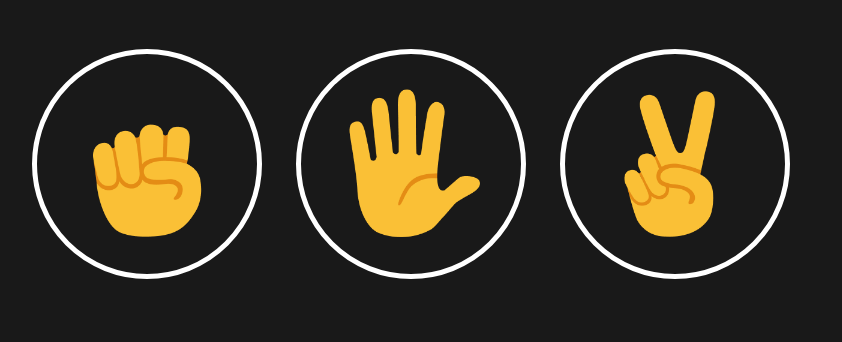
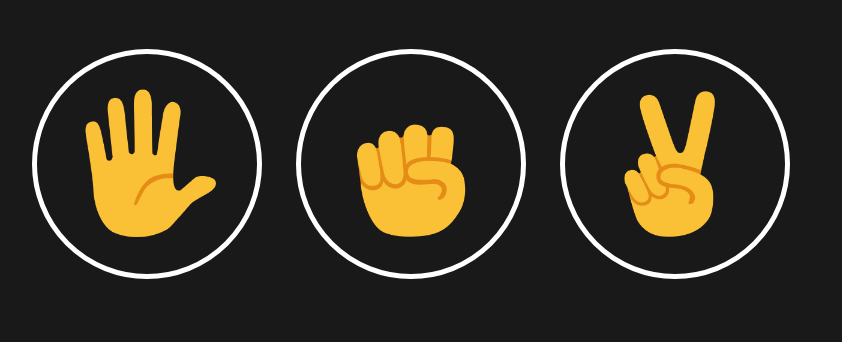
Before and after one commit to Yazan-ys202110319/Rock-Paper-Scissors, a plain HTML site: page index.html in a window 1280 px wide. Shown: the part 171-513 px from the top of the page, without its empty margins (214-1056 px from the left). Drawn offline with Linux system fonts and the light colour scheme.

Commit message:
Update index.html

```diff
--- a/index.html
+++ b/index.html
@@ -12,11 +12,11 @@
 
         <button onclick="
            playGame('paper')
-        " class="move-button"><img src="images/rock-emoji.png" class="move-icon"></button>
+        " class="move-button"><img src="images/paper-emoji.png" class="move-icon"></button>
 
         <button onclick="
             playGame('rock')
-        " class="move-button"><img src="Images/paper-emoji.png" class="move-icon"></button>
+        " class="move-button"><img src="Images/rock-emoji.png" class="move-icon"></button>
 
         <button onclick="
             playGame('scissors');
```
